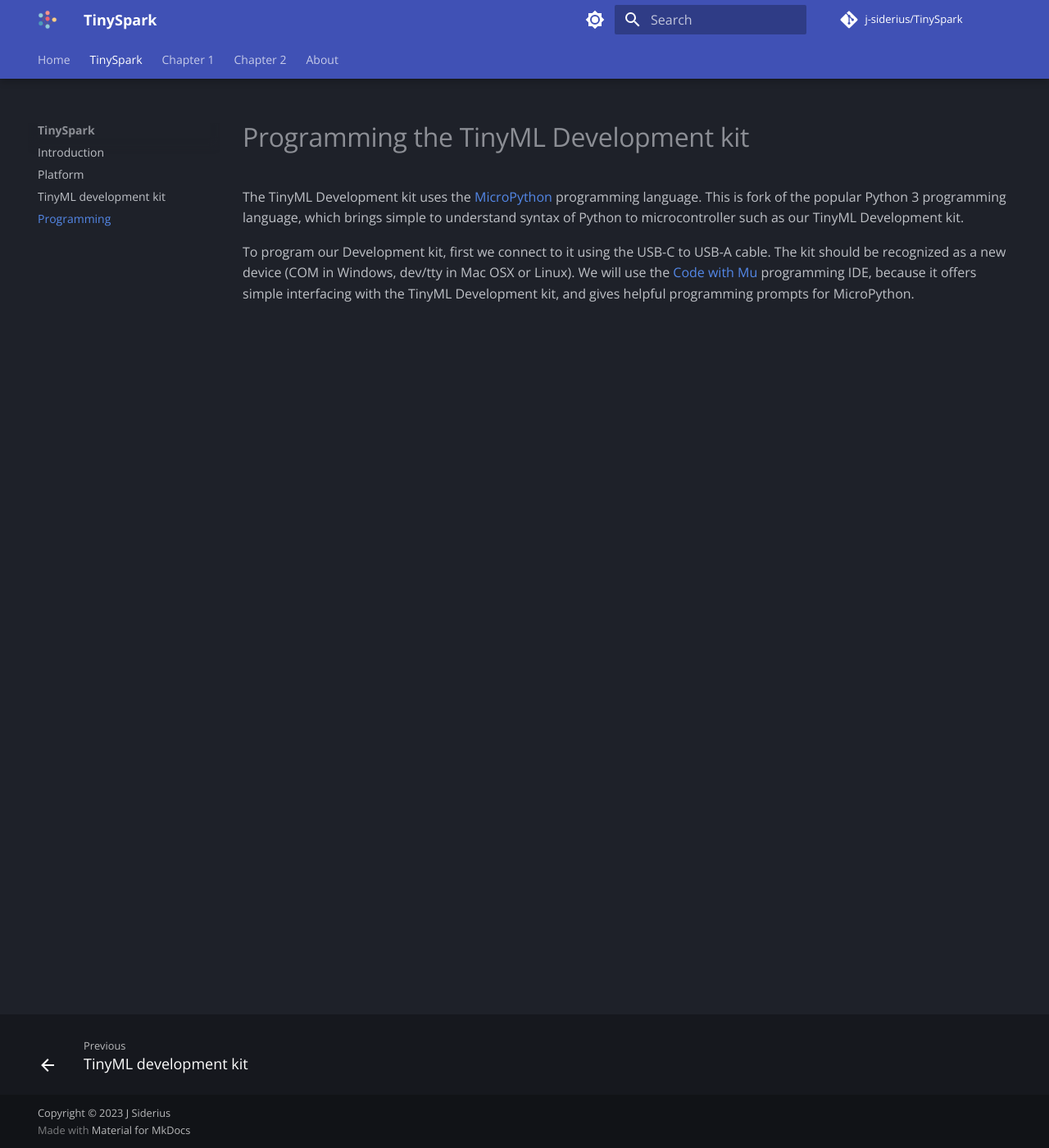
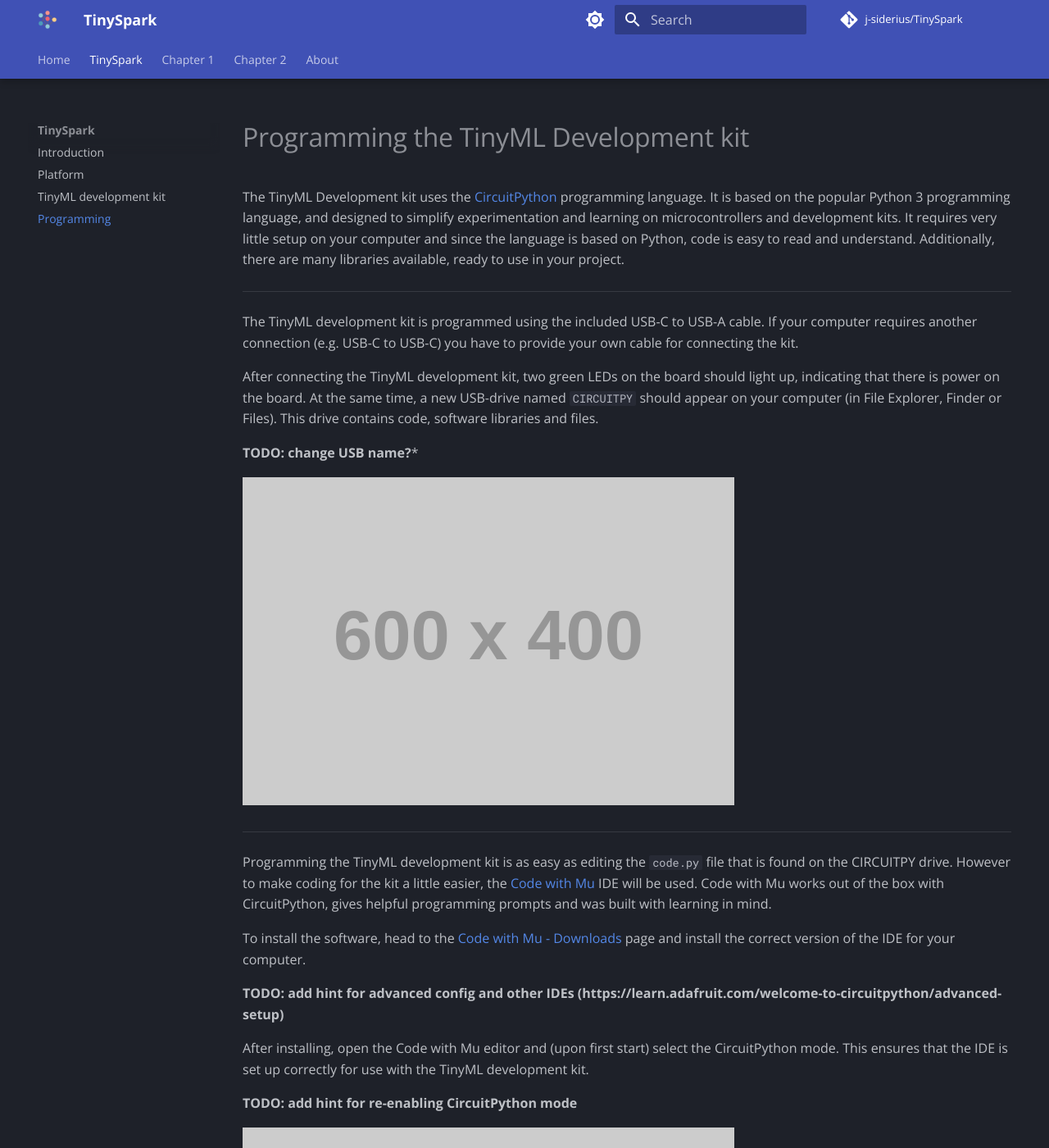
Before and after one commit to j-siderius/TinySpark, an MkDocs documentation site: the page built from docs/kit/programming.md, in a window 1280 px wide and 1400 px high. Shown: the whole window at 82% size. Built offline with MkDocs 1.6.1 and Material for MkDocs 9.7.7, drawn with Linux system fonts in a browser that asks for light colours; comment, search, counter and statistics services are not loaded; some of the changed text lies outside the part shown.

Commit message:
rewrote TinySpark chapter

````diff
--- a/docs/kit/programming.md
+++ b/docs/kit/programming.md
@@ -2,12 +2,81 @@
 
 # Programming the TinyML Development kit
 
-The TinyML Development kit uses the [MicroPython] programming language. This is fork of the popular Python 3 programming language, which brings simple to understand syntax of Python to microcontroller such as our TinyML Development kit.
+The TinyML Development kit uses the [CircuitPython] programming language. It is based on the popular Python 3 programming language, and designed to simplify experimentation and learning on microcontrollers and development kits. It requires very little setup on your computer and since the language is based on Python, code is easy to read and understand. Additionally, there are many libraries available, ready to use in your project.
 
-[MicroPython]:https://micropython.org/
+[CircuitPython]:https://learn.adafruit.com/welcome-to-circuitpython/what-is-circuitpython
 
-To program our Development kit, first we connect to it using the USB-C to USB-A cable. The kit should be recognized as a new device (COM in Windows, dev/tty in Mac OSX or Linux). We will use the [Code with Mu] programming IDE, because it offers simple interfacing with the TinyML Development kit, and gives helpful programming prompts for MicroPython.
+---
+
+The TinyML development kit is programmed using the included USB-C to USB-A cable. If your computer requires another connection (e.g. USB-C to USB-C) you have to provide your own cable for connecting the kit.
+
+After connecting the TinyML development kit, two green LEDs on the board should light up, indicating that there is power on the board. At the same time, a new USB-drive named `CIRCUITPY` should appear on your computer (in File Explorer, Finder or Files). This drive contains code, software libraries and files.
+
+**TODO: change USB name?***
+<!-- https://learn.adafruit.com/welcome-to-circuitpython/the-circuitpy-drive -->
+
+![CIRCUITPY drive](https://placehold.co/600x400?text=CIRCUITPY+drive)
+
+---
+
+Programming the TinyML development kit is as easy as editing the `code.py` file that is found on the CIRCUITPY drive. However to make coding for the kit a little easier, the [Code with Mu] IDE will be used. Code with Mu works out of the box with CircuitPython, gives helpful programming prompts and was built with learning in mind.
 
 [Code with Mu]:https://codewith.mu/
 
-<!-- TODO: add information on programming devkit using Mu -->
+To install the software, head to the [Code with Mu - Downloads] page and install the correct version of the IDE for your computer.
+
+[Code with Mu - Downloads]:https://codewith.mu/en/download
+
+**TODO: add hint for advanced config and other IDEs (https://learn.adafruit.com/welcome-to-circuitpython/advanced-setup)**
+
+After installing, open the Code with Mu editor and (upon first start) select the CircuitPython mode. This ensures that the IDE is set up correctly for use with the TinyML development kit.
+
+**TODO: add hint for re-enabling CircuitPython mode**
+
+<!-- https://codewith.mu/en/tutorials/1.2/adafruit -->
+
+![Code with Mu IDE](https://placehold.co/600x400?text=Code+with+Mu+IDE)
+
+---
+
+Now you can start coding! To begin, try to make the built-in LED (D13) blink.
+
+[![Open In Github](../assets/images/github-badge.svg)]()
+
+```python title="circuitpython_first_code.py"
+# import the required libraries for accessing the pins and timing
+import time
+import board
+from digitalio import DigitalInOut, Direction
+
+# setup the LED
+led = DigitalInOut(board.LED)
+led.direction = Direction.OUTPUT
+
+# do forever
+while True:
+    # turn LED on
+    led.value = True
+    # wait for 1 second
+    time.sleep(1)
+    # turn LED off
+    led.value = False
+    time.sleep(1)
+```
+
+Copy or write the above code into the Code with Mu editor and Save it to the TinyML development board. The red LED should start to blink.
+
+To check out more simple code examples, take a look at the [Adafruit Learning System - Guide to CIrcuitPython](https://github.com/adafruit/Adafruit_Learning_System_Guides/tree/main/CircuitPython_Essentials) or at the sensor code examples in the [previous section](devkit.md).
+
+---
+
+As mentioned before, it is possible to use ready-made code libraries, for example to easily integrate sensors, outputs or connectivity. Some libraries are built-in to the CircuitPython firmware, others may need to be downloaded and included in the `lib` folder on the `CIRCUITPY` drive. The examples on the TinySpark platform only use built-in libraries, however if you want to learn more about external libraries, visit the [CircuitPython - Libraries](https://learn.adafruit.com/welcome-to-circuitpython/circuitpython-libraries) page.
+
+**TODO: list built-in libraries**
+
+---
+
+That's it! Now you know everything needed to get started with the TinySpark TinyML material.
+
+[Return home](../index.md){ .md-button .md-button--primary }
+[Go to Chapter 1](../chapter1/introduction.md){ .md-button .md-button--primary }
--- a/mkdocs.yml
+++ b/mkdocs.yml
@@ -13,6 +13,7 @@
   favicon: assets/favicon.png
   features:
     - announce.dismiss
+    - attr_list
     # - content.action.edit
     # - content.action.view
     - content.code.annotate
@@ -62,9 +63,9 @@
   - with-pdf:
       cover_title: TinySpark
       cover_subtitle: Tiny board, big predictions
-      output_path: pdf/main.pdf
+      output_path: assets/pdf/main.pdf
       # cover_logo: assets/images/
-      # render-js: true  # !! Possibly needed to export formulas, check documentation at https://pypi.org/project/mkdocs-with-pdf/
+      render-js: true  # !! Possibly needed to export formulas, check documentation at https://pypi.org/project/mkdocs-with-pdf/
 
 extra_css:
 #    - css/extra.css
````
Also changed, not shown: docs/kit/devkit.md (+23 -21 lines), docs/kit/introduction.md (+11 -11 lines), docs/kit/platform.md (+9 -13 lines), docs/templates.md (+4 -0 lines), docs/assets/images/navigation_bar.png.
